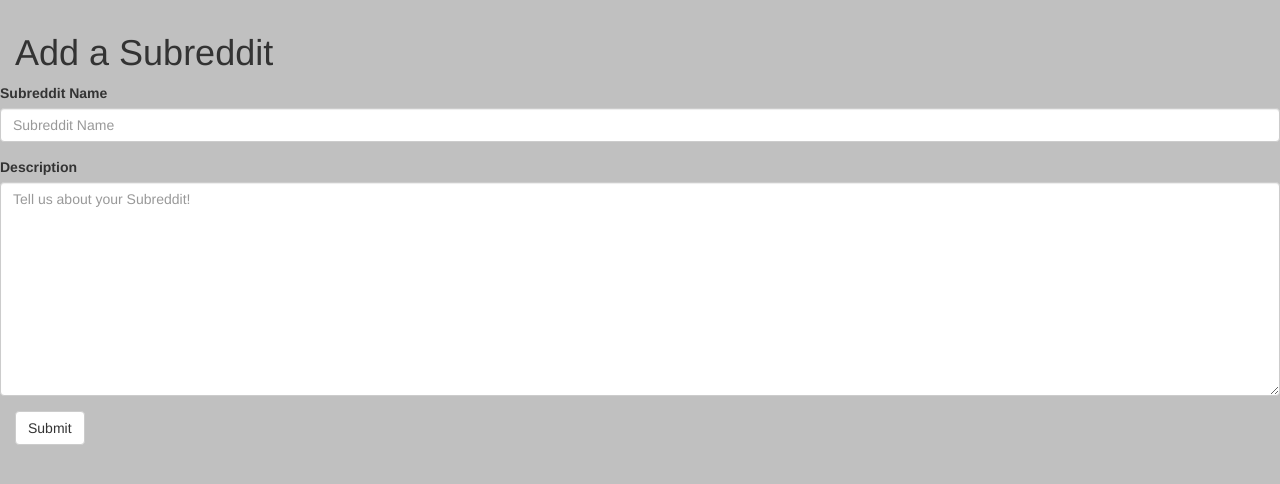
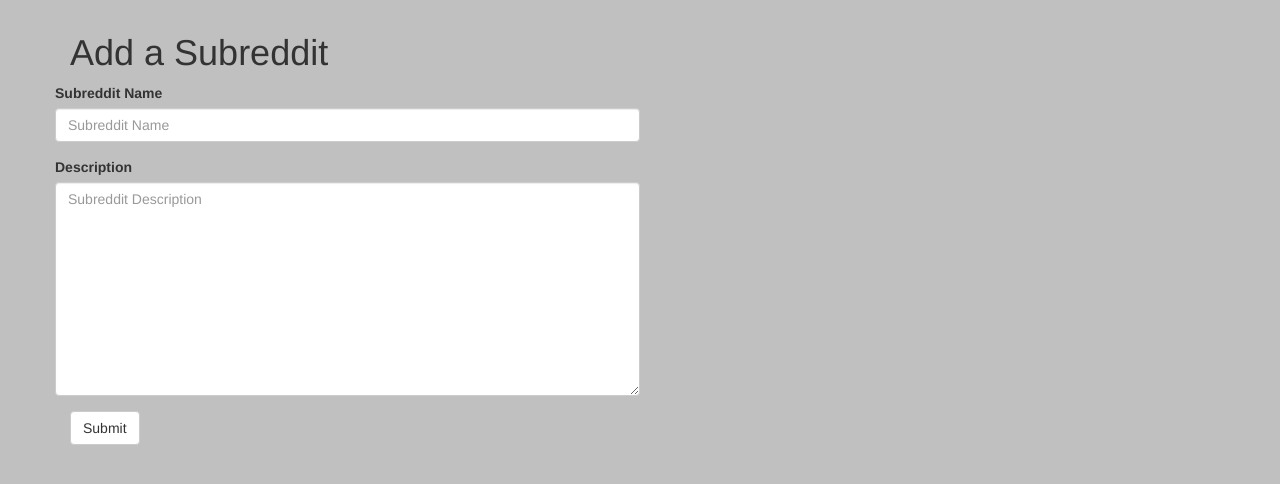
Before and after one commit to tdhuynh/reddit_remake, a Django app: a page that uses templates/reddit_app/subreddit_form.html in a window 1280 px wide. Shown: the part 57-541 px from the top of the page. Run offline with Django 3.2, Linux system fonts and the light colour scheme; some libraries are stand-ins or nearby versions.

Commit message:
edited subreddit form

```diff
--- a/templates/reddit_app/subreddit_form.html
+++ b/templates/reddit_app/subreddit_form.html
@@ -1,7 +1,12 @@
 {% extends 'base.html' %}
 
 {% block content %}
+  <div class="container">
     <h1>Add a Subreddit</h1>
+
+
+    <div class="row">
+      <div class="col-md-6">
         <form class="form-horizontal" action="" method="post">
             {% csrf_token %}
             <div class="form-group">
@@ -11,8 +16,11 @@
 
             <div class="form-group">
               <label for="id_description">Description</label>
-          <textarea id='id_description' class="form-control" name="description" rows="10" cols="40" placeholder="Tell us about your Subreddit!" required></textarea>
+              <textarea id='id_description' class="form-control" name="description" rows="10" cols="40" placeholder="Subreddit Description" required></textarea>
             </div>
             <input type="submit" name="" class='btn btn-default' value="Submit">
         </form>
+        </div>
+      </div>
+    </div>
 {% endblock %}
```
Also changed, not shown: db.sqlite3. Lines whose indentation alone changed are shown as unchanged.
